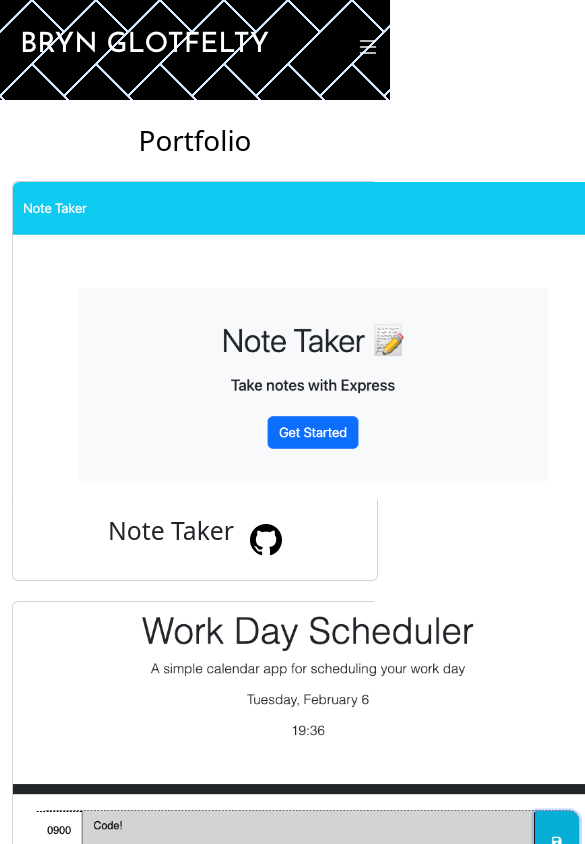
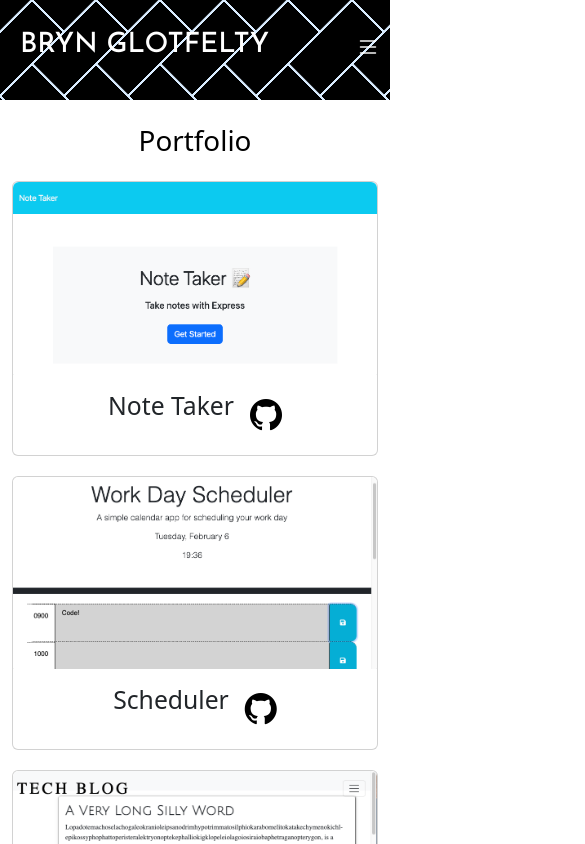
Before and after one commit to Bryncidently/React-Portfolio-Two-EB, a React (Vite) app: page /Portfolio in a window 390 px wide. Shown: the top 844 px of the page, 585 px wide, since content can reach past the window. Built offline with nearby package versions, Linux system fonts and the light colour scheme.

Commit message:
updated portfolio page

```diff
--- a/src/App.css
+++ b/src/App.css
@@ -123,7 +123,9 @@ a.nav-link.active {
 }
 
 .projectImage {
-  width: 600px;
+  width: 100%;
+  max-width: 600px;
+  height: auto;
 }
 
 .projectContainer {
@@ -132,7 +134,22 @@ a.nav-link.active {
   gap: 20px;
   margin: 0 auto;
   justify-content: center;
+}
 
+.project {
+  flex: 1 1 calc(33.333% - 40px);
+  box-sizing: border-box;
+  margin-bottom: 20px;
+}
+
+@media (max-width: 768px) {
+  .project {
+    flex: 1 1 100%;
+  }
+
+  .projectImage {
+    max-width: 100%;
+  }
 }
 
 .contactForm {
```
